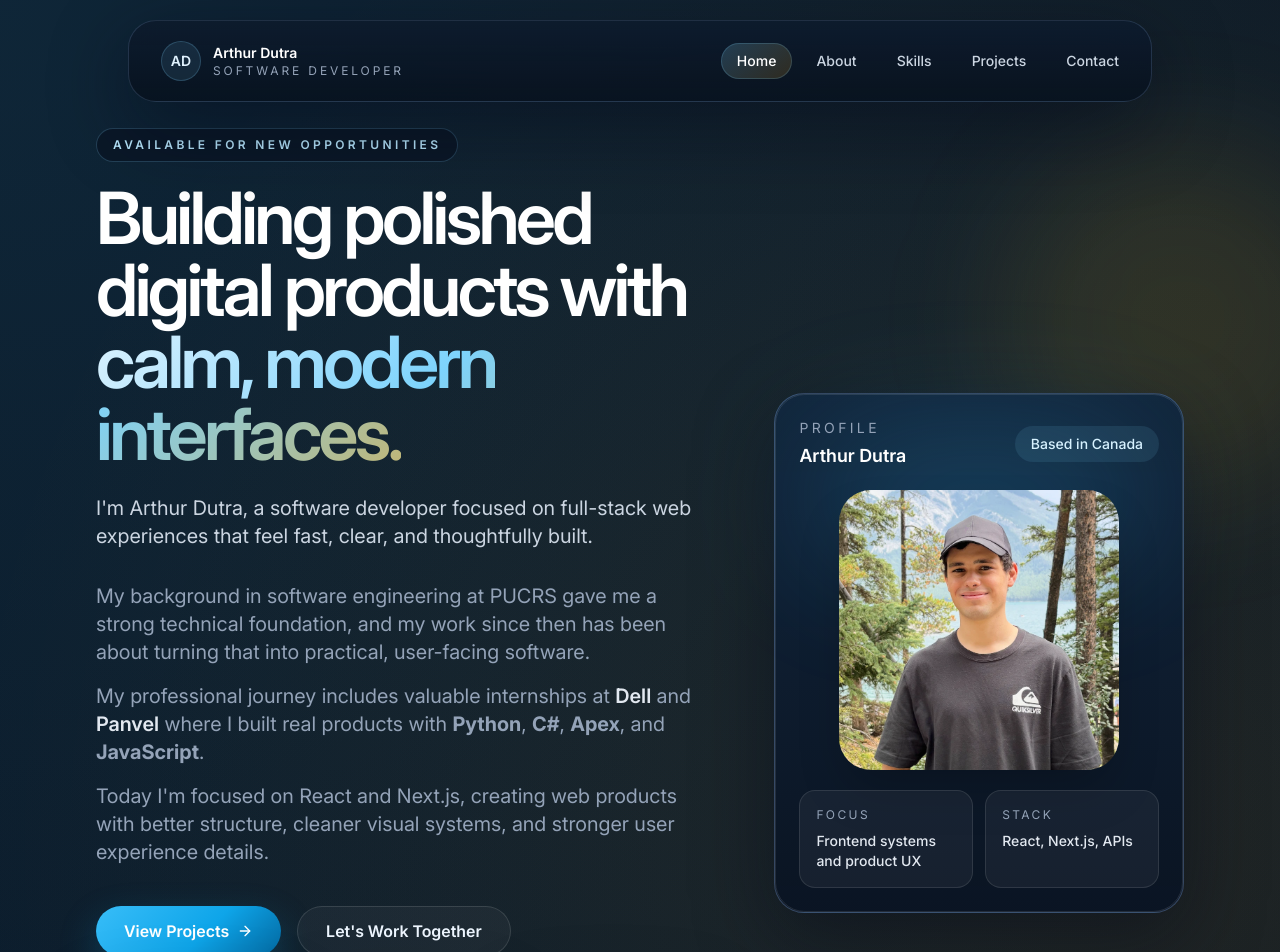
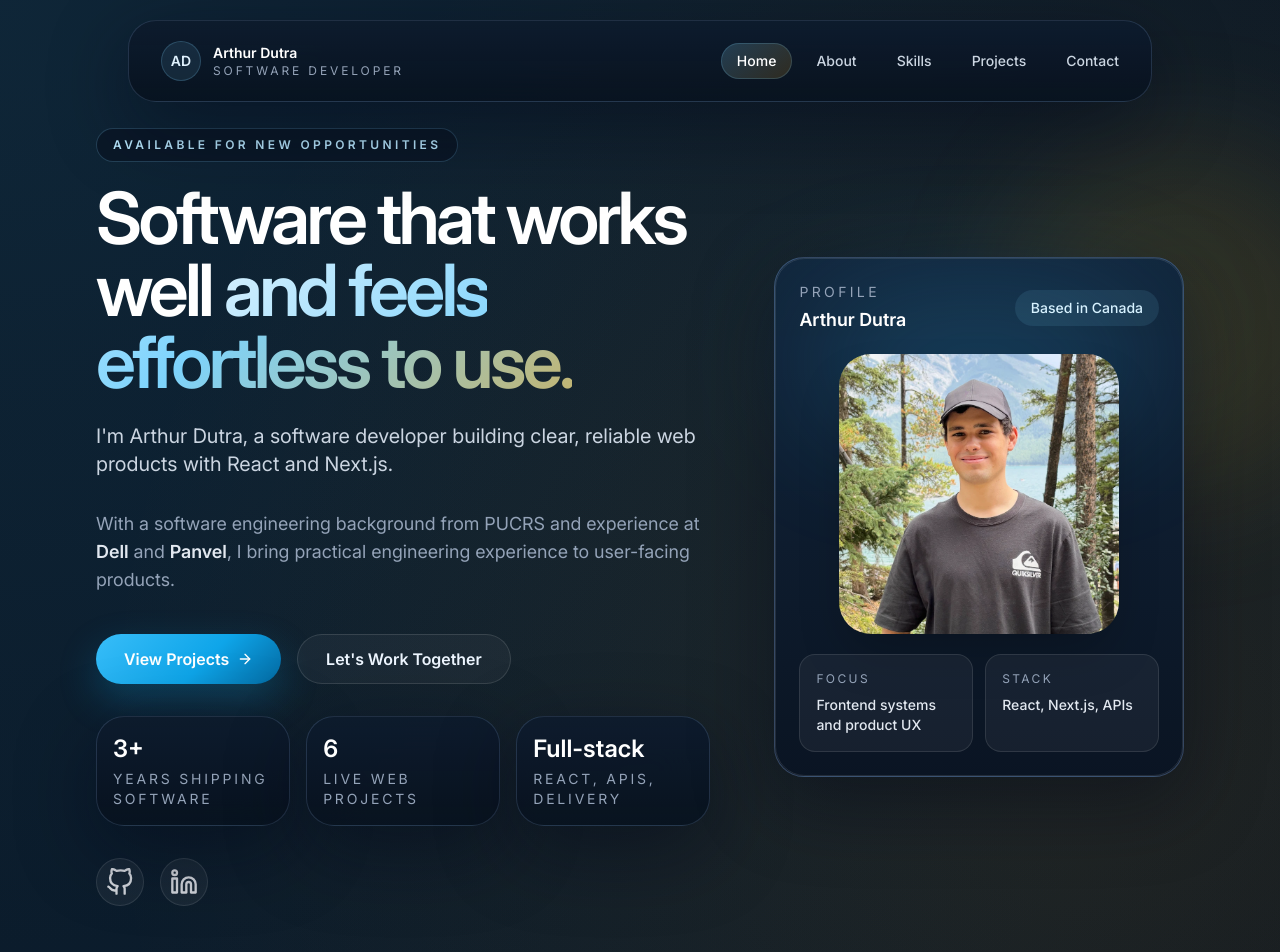
Before and after one commit to Notdutra/Personal-Website, a Next.js app: page / in a window 1280 px wide. Shown: the top 952 px of the page. Built offline with nearby package versions, Linux system fonts and the light colour scheme.

Commit message:
Polish portfolio and update contact details

```diff
--- a/src/app/layout.tsx
+++ b/src/app/layout.tsx
@@ -40,23 +40,11 @@ export const metadata: Metadata = {
     type: 'website',
     url: 'https://notdutra.dev',
     siteName: 'Arthur Dutra Portfolio',
-    images: [
-      {
-        url: 'https://notdutra.dev/og-image.jpg',
-        width: 1200,
-        height: 630,
-        alt: 'Arthur Dutra | Software Developer',
-      },
-    ],
   },
   twitter: {
-    card: 'summary_large_image',
+    card: 'summary',
     title: 'Arthur Dutra | Software Developer',
     description: 'Software Developer & Tech Enthusiast building modern web applications',
-    images: ['https://notdutra.dev/og-image.jpg'],
-  },
-  verification: {
-    google: 'your-google-site-verification-code', // Add your actual verification code
   },
 };
 
@@ -64,13 +52,10 @@ export default function RootLayout({ children }: { children: React.ReactNode })
   return (
     <html lang="en">
       <body className="min-h-screen text-white">
-        <div
-          aria-hidden="true"
-          className="pointer-events-none fixed inset-0 -z-10 overflow-hidden"
-        >
-          <div className="absolute left-[-10%] top-[-8%] h-[28rem] w-[28rem] rounded-full bg-sky-400/12 blur-3xl" />
+        <div aria-hidden="true" className="pointer-events-none fixed inset-0 -z-10 overflow-hidden">
+          <div className="bg-sky-400/12 absolute left-[-10%] top-[-8%] h-[28rem] w-[28rem] rounded-full blur-3xl" />
           <div className="absolute right-[-6%] top-[18%] h-[22rem] w-[22rem] rounded-full bg-amber-400/10 blur-3xl" />
-          <div className="absolute bottom-[-10%] left-1/2 h-[32rem] w-[32rem] -translate-x-1/2 rounded-full bg-cyan-500/8 blur-3xl" />
+          <div className="bg-cyan-500/8 absolute bottom-[-10%] left-1/2 h-[32rem] w-[32rem] -translate-x-1/2 rounded-full blur-3xl" />
         </div>
         <Navbar />
         <div id="root">{children}</div>
--- a/src/data/projects.js
+++ b/src/data/projects.js
@@ -40,16 +40,6 @@ export const projects = [
     image: '/images/projects/mealplanner.png',
   },
   {
-    id: 5,
-    title: 'Wedge',
-    description: 'A modern all-in-one restaurant platform for all your management needs.',
-    technologies: ['React', 'Next.js', 'Tailwind CSS'],
-    github: '',
-    liveUrl: 'https://wedge.notdutra.dev/',
-    category: 'Web',
-    image: '/images/projects/wedge.png',
-  },
-  {
     id: 6,
     title: 'Finance App',
     description: 'A finance app to track your expenses, transactions and manage your budget.',
--- a/src/pages/Contact.jsx
+++ b/src/pages/Contact.jsx
@@ -164,7 +164,7 @@ const Contact = () => {
             </div>
             <div className="mt-8 space-y-4">
               <a
-                href="mailto:arthursdutra@gmail.com"
+                href="mailto:notdutra@gmail.com"
                 className="flex items-center gap-4 rounded-[24px] border border-white/10 bg-white/5 p-4 text-slate-200 transition hover:border-sky-300/24 hover:bg-white/10"
               >
                 <span className="flex h-12 w-12 items-center justify-center rounded-full border border-sky-300/18 bg-sky-300/10 text-sky-200">
@@ -175,7 +175,7 @@ const Contact = () => {
                     Email
                   </span>
                   <span className="block text-sm font-medium sm:text-base">
-                    arthursdutra@gmail.com
+                    notdutra@gmail.com
                   </span>
                 </span>
               </a>
--- a/src/pages/Home.jsx
+++ b/src/pages/Home.jsx
@@ -5,6 +5,7 @@ import Image from 'next/image';
 import FadeIn from '../components/FadeIn';
 import SlideIn from '../components/SlideIn';
 import { FiArrowRight, FiGithub, FiLinkedin } from 'react-icons/fi';
+import { projects } from '../data/projects';
 
 const Home = () => {
   return (
@@ -13,36 +14,26 @@ const Home = () => {
         <div className="grid grid-cols-1 items-center gap-12 lg:grid-cols-[1.2fr_0.8fr] lg:gap-16">
           <div className="text-center lg:text-left">
             <FadeIn delay={0.1} duration={0.7}>
-              <span className="eyebrow">
-                Available for new opportunities
-              </span>
+              <span className="eyebrow">Available for new opportunities</span>
             </FadeIn>
             <SlideIn delay={0.2}>
               <h1 className="heading-primary">
-                Building polished digital products with
-                <span className="text-gradient"> calm, modern interfaces.</span>
+                Software that works well
+                <span className="text-gradient"> and feels effortless to use.</span>
               </h1>
             </SlideIn>
 
             <FadeIn delay={0.45} duration={0.8}>
               <p className="mt-6 max-w-2xl text-base leading-8 text-slate-300 sm:text-lg md:text-xl">
-                I&apos;m Arthur Dutra, a software developer focused on full-stack web experiences
-                that feel fast, clear, and thoughtfully built.
+                I&apos;m Arthur Dutra, a software developer building clear, reliable web products
+                with React and Next.js.
               </p>
             </FadeIn>
 
-            <div className="mb-10 mt-8 space-y-4 text-base text-slate-400 sm:text-lg md:text-xl">
+            <div className="mb-10 mt-8 space-y-4 text-base leading-7 text-slate-400 sm:text-lg">
               <FadeIn delay={0.6} duration={1}>
                 <p>
-                  My background in software engineering at PUCRS gave me a strong technical
-                  foundation, and my work since then has been about turning that into practical,
-                  user-facing software.
-                </p>
-              </FadeIn>
-
-              <FadeIn delay={0.7} duration={1}>
-                <p>
-                  My professional journey includes valuable internships at{' '}
+                  With a software engineering background from PUCRS and experience at{' '}
                   <a
                     href="https://www.dell.com"
                     target="_blank"
@@ -59,16 +50,8 @@ const Home = () => {
                     className="font-semibold text-slate-200 transition-colors hover:text-sky-300"
                   >
                     Panvel
-                  </a>{' '}
-                  where I built real products with <strong>Python</strong>, <strong>C#</strong>,{' '}
-                  <strong>Apex</strong>, and <strong>JavaScript</strong>.
-                </p>
-              </FadeIn>
-
-              <FadeIn delay={0.8} duration={1}>
-                <p>
-                  Today I&apos;m focused on React and Next.js, creating web products with better
-                  structure, cleaner visual systems, and stronger user experience details.
+                  </a>
+                  , I bring practical engineering experience to user-facing products.
                 </p>
               </FadeIn>
             </div>
@@ -94,7 +77,7 @@ const Home = () => {
                   </p>
                 </div>
                 <div className="glass-panel p-4">
-                  <p className="text-2xl font-semibold text-white">5</p>
+                  <p className="text-2xl font-semibold text-white">{projects.length}</p>
                   <p className="mt-1 text-sm uppercase tracking-[0.2em] text-slate-400">
                     Live web projects
                   </p>
@@ -115,6 +98,7 @@ const Home = () => {
                   target="_blank"
                   rel="noopener noreferrer"
                   className="flex h-12 w-12 items-center justify-center rounded-full border border-white/10 bg-white/5 text-gray-300 transition hover:border-sky-300/30 hover:bg-white/10 hover:text-white"
+                  aria-label="GitHub profile"
                 >
                   <FiGithub className="size-6 sm:size-7" />
                 </a>
@@ -125,6 +109,7 @@ const Home = () => {
                   target="_blank"
                   rel="noopener noreferrer"
                   className="flex h-12 w-12 items-center justify-center rounded-full border border-white/10 bg-white/5 text-gray-300 transition hover:border-sky-300/30 hover:bg-white/10 hover:text-white"
+                  aria-label="LinkedIn profile"
                 >
                   <FiLinkedin className="size-6 sm:size-7" />
                 </a>
@@ -172,9 +157,7 @@ const Home = () => {
                 </div>
                 <div className="rounded-2xl border border-white/10 bg-white/5 p-4">
                   <p className="text-xs uppercase tracking-[0.2em] text-slate-400">Stack</p>
-                  <p className="mt-2 text-sm font-medium text-slate-200">
-                    React, Next.js, APIs
-                  </p>
+                  <p className="mt-2 text-sm font-medium text-slate-200">React, Next.js, APIs</p>
                 </div>
               </div>
             </div>
```
Also changed, not shown: src/pages/Projects.jsx (+12 -10 lines).
